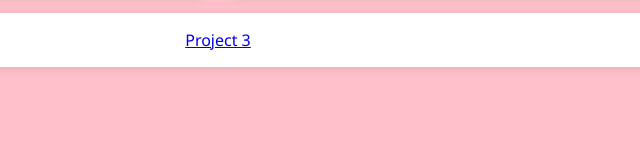
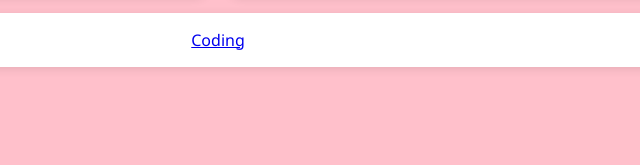
Before and after one commit to minnixer/FINAL-PORTFOLIO, a plain HTML site: page index.html in a window 1280 px wide. Shown: the part 571-736 px from the top of the page, 422-1062 px from the left. Drawn offline with Linux system fonts and the light colour scheme.

Commit message:
edit for coding

```diff
--- a/index.html
+++ b/index.html
@@ -29,7 +29,7 @@
         <div class="gallery">
           <a href="Steelcase.html" class="card">Steelcase NEXT Office</a>
           <a href="patchwork.html" class="card">Patchworks</a>
-          <a href="project3.html" class="card">Project 3</a>
+          <a href="code.html" class="card">Coding</a>
         </div>
       </section>
 
```
